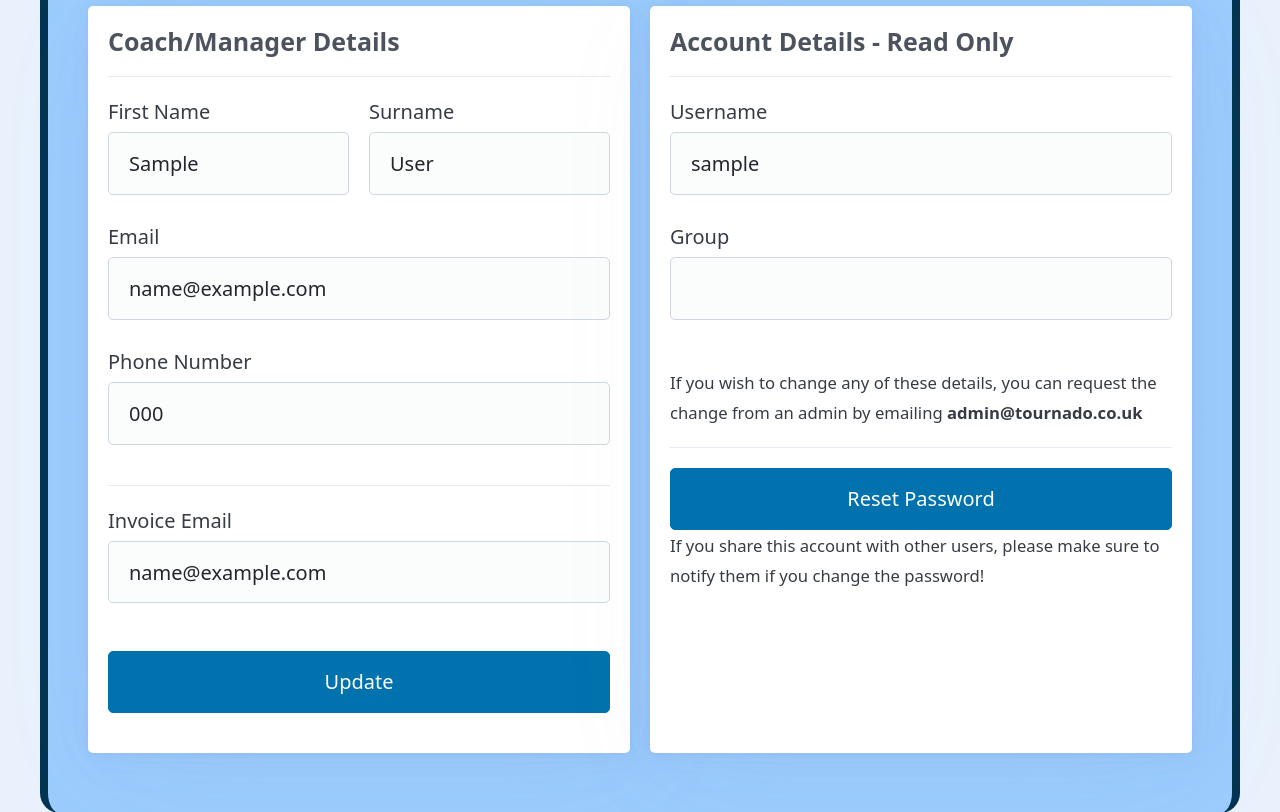
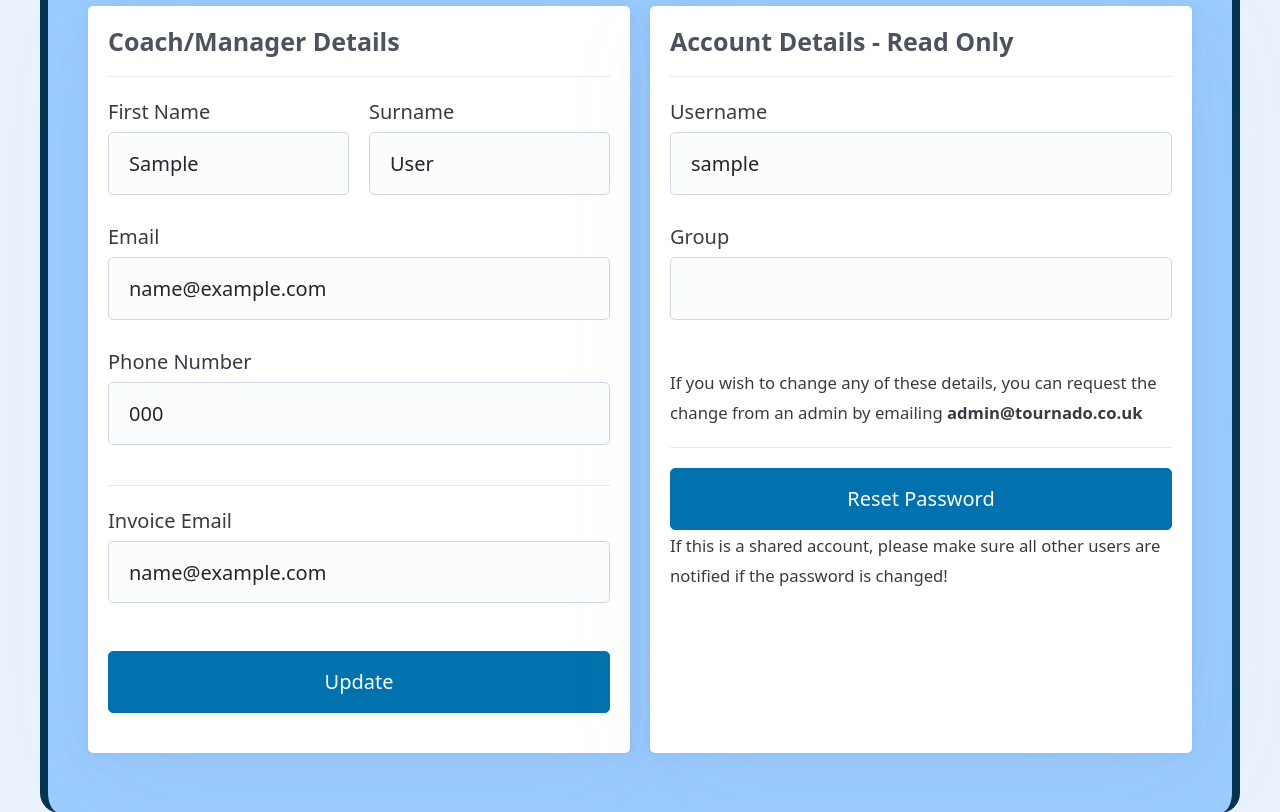
Before and after one commit to diassTMS/Tournado, a Django app: page /profile/1/ in a window 1280 px wide. Shown: the part 340-1152 px from the top of the page. Run offline with Django 5.2, Linux system fonts and the light colour scheme; tables that the repository leaves empty hold one stand-in row (values such as "Sample post"); grey boxes marked "Sample" are stand-in pictures; some libraries are stand-ins or nearby versions.

Commit message:
password

```diff
--- a/templates/password_reset.html
+++ b/templates/password_reset.html
@@ -10,7 +10,7 @@
                 <fieldset class="form-group">
                     <label>
                         Please enter the email address linked to your account:
-                        {{ form }}        <!--Substituting form data from views into template-->
+                        {{ form.email }}        <!--Substituting form data from views into template-->
                     </label>
                 </fieldset>
                 <div class="form-group">
--- a/templates/profile.html
+++ b/templates/profile.html
@@ -78,7 +78,8 @@
                 <small>If you wish to change any of these details, you can request the change from an admin by emailing <b>admin@tournado.co.uk</b></small>
                 <hr>
                 <button style="width: 100%;" onclick="location.href='{% url 'password_reset' %}';">Reset Password</button>
-                <small>If you share this account with other users, please make sure to notify them if you change the password!</small>
+                <br>
+                <small>If this is a shared account, please make sure all other users are notified if the password is changed!</small>
             </article>
         </div>
     </div>
```
